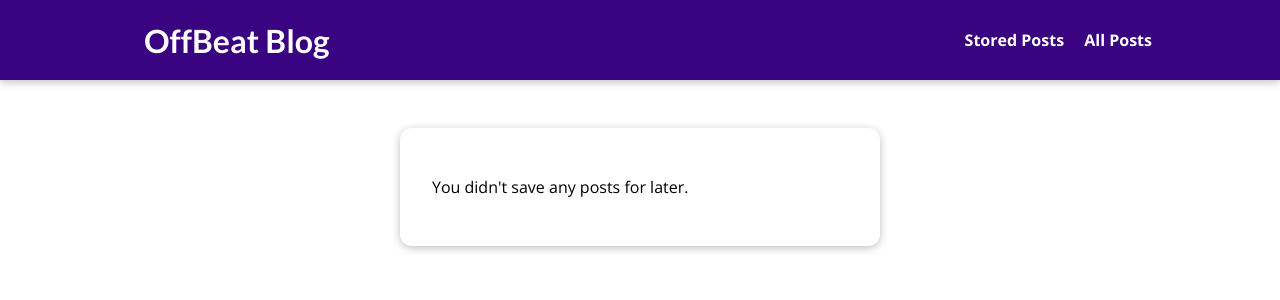
After one commit to d4mp3/django-practical-guide-course, a Django app: page /blog/read-later in a window 1280 px wide. The commit adds this page. Shown: the top 300 px of the page. Run offline with Django 5.2, Linux system fonts and the light colour scheme.

Commit message:
add 'Read Later' feature with corresponding views and templates

```diff
--- /dev/null
+++ b/blog/static/blog/stored-posts.css
@@ -0,0 +1,39 @@
+#main-navigation {
+  background-color: #390281;
+  box-shadow: 0 2px 8px rgba(0, 0, 0, 0.25);
+}
+
+#stored-posts {
+  margin: 8rem auto 3rem auto;
+  padding: 2rem;
+  border-radius: 12px;
+  box-shadow: 0 2px 8px rgba(0, 0, 0, 0.25);
+  background-color: white;
+  width: 90%;
+  max-width: 30rem;
+}
+
+#stored-posts ul {
+  list-style: none;
+  margin: 0;
+  padding: 0;
+}
+
+#stored-posts li {
+  margin: 1rem 0;
+}
+
+#stored-posts a {
+  display: block;
+  padding: 1rem;
+  width: 100%;
+  text-decoration: none;
+  border: 1px solid #ccc;
+  color: #1b1b1b;
+  font-weight: bold;
+}
+
+#stored-posts a:hover,
+#stored-posts a:active {
+  background-color: #ccc;
+}
--- /dev/null
+++ b/blog/templates/blog/stored-posts.html
@@ -0,0 +1,23 @@
+{% extends "base.html" %}
+{% load static %}
+
+{% block title %}
+My Stored Posts
+{% endblock title %}
+
+{% block css_files %}
+  <link rel="stylesheet" href="{% static 'blog/stored-posts.css' %}">
+{% endblock css_files %}
+
+{% block content %}
+  <section id="stored-posts">
+    {% if not has_posts %}
+      <p>You didn't save any posts for later.</p>
+    {% endif %}
+    <ul>
+    {% for post in posts %}
+      <li><a href="{% url 'post-detail-page' post.slug %}">{{ post.title }}</a></li>
+    {% endfor %}
+    </ul>
+  </section>
+{% endblock content %}
--- a/blog/urls.py
+++ b/blog/urls.py
@@ -10,4 +10,5 @@ urlpatterns = [
     path("", views.BlogPageView.as_view(), name="blog-page"),
     path("posts/", views.AllPostsView.as_view(), name="posts-page"),
     path("posts/<slug:slug>", views.SinglePostView.as_view(), name="post-detail-page"),  # /post/my-first-post
+    path("read-later", views.ReadLaterView.as_view(), name="read-later"),
 ]
--- a/blog/views.py
+++ b/blog/views.py
@@ -28,8 +28,11 @@ class AllPostsView(ListView):
 
 
 class SinglePostView(View):
-    template_name = "blog/post-detail.html"
-    model = Post
+    def is_stored_post(self, request, post_id):
+        stored_posts = request.session.get("stored_posts")
+        if stored_posts is not None:
+            return post_id in stored_posts
+        return False
 
     def get(self, request, slug):
         post = Post.objects.get(slug=slug)
@@ -38,6 +41,7 @@ class SinglePostView(View):
             "post_tags": post.tags.all(),
             "comment_form": CommentForm(),
             "comments": post.comments.all().order_by("-id"),
+            "saved_for_later": self.is_stored_post(request, post.id),
         }
         return render(request, "blog/post-detail.html", context)
 
@@ -56,5 +60,39 @@ class SinglePostView(View):
             "post_tags": post.tags.all(),
             "comment_form": comment_form,
             "comments": post.comments.all().order_by("-id"),
+            "saved_for_later": self.is_stored_post(request, post.id),
         }
         return render(request, "blog/post-detail.html", context)
+
+
+class ReadLaterView(View):
+    def get(self, request):
+        stored_posts = request.session.get("stored_posts")
+        context = {}
+
+        if stored_posts is None or len(stored_posts) == 0:
+            context["posts"] = []
+            context["has_posts"] = False
+        else:
+            posts = Post.objects.filter(id__in=stored_posts)
+            context["posts"] = posts
+            context["has_posts"] = True
+
+        return render(request, "blog/stored-posts.html", context)
+
+    def post(self, request):
+        stored_posts = request.session.get("stored_posts")
+
+        if stored_posts is None:
+            stored_posts = []
+
+        post_id = int(request.POST["post_id"])
+
+        if post_id not in stored_posts:
+            stored_posts.append(post_id)
+        else:
+            stored_posts.remove(post_id)
+
+        request.session["stored_posts"] = stored_posts
+
+        return HttpResponseRedirect("/blog")
--- a/static/app.css
+++ b/static/app.css
@@ -35,6 +35,7 @@ h3 {
   text-decoration: none;
   color: white;
   font-weight: bold;
+  margin-left: 1rem;
 }
 
 #main-navigation a:hover,
--- a/templates/base.html
+++ b/templates/base.html
@@ -13,6 +13,7 @@
   <header id="main-navigation">
     <h1><a href="{% url 'blog-page' %}">OffBeat Blog</a></h1>
     <nav>
+      <a href="{% url 'read-later' %}">Stored Posts</a>
       <a href="{% url 'posts-page' %}">All Posts</a>
     </nav>
   </header>
```
Also changed, not shown: blog/templates/blog/post-detail.html (+13 -0 lines), db.sqlite3.
